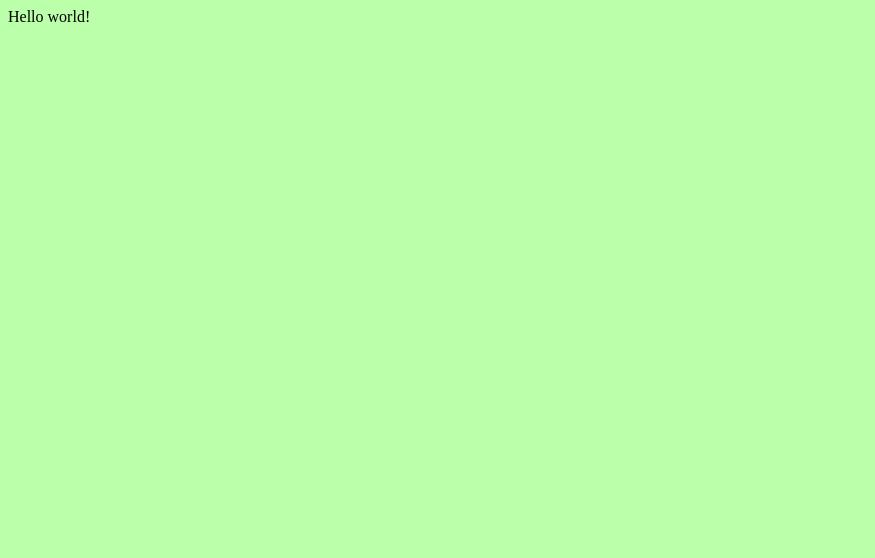
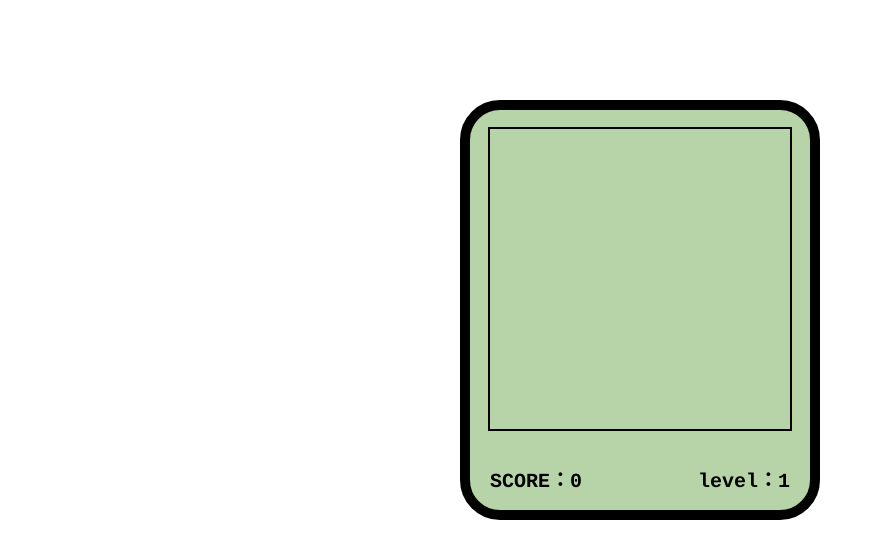
Before and after one commit to Gino-Hsu/snake-typescript, a website built with webpack: page src/index.html in a window 1280 px wide. Shown: the whole page, without its empty margins (0-875 px from the left). Built offline with nearby package versions, Linux system fonts and the light colour scheme.

Commit message:
feat: 設置基本畫面

```diff
--- a/src/index.html
+++ b/src/index.html
@@ -7,6 +7,16 @@
     <title>貪吃蛇</title>
   </head>
   <body>
-    <div>Hello world!</div>
+    <!-- 遊戲主容器 -->
+    <div id="main">
+      <!-- 遊戲畫面 -->
+      <div id="stage"></div>
+
+      <!-- 計分區 -->
+      <div id="score-panel">
+        <div>SCORE：<span id="score">0</span></div>
+        <div>level：<span id="level">1</span></div>
+      </div>
+    </div>
   </body>
 </html>
--- a/src/style/index.less
+++ b/src/style/index.less
@@ -1,3 +1,37 @@
+@bg-color: #b7d4a8;
+
+* {
+  margin: 0;
+  padding: 0;
+  box-sizing: border-box;
+}
+
 body {
-  background-color: #bfa;
+  font: bold 20px "Courier";
 }
+
+#main {
+  width: 360px;
+  height: 420px;
+  background-color: @bg-color;
+  margin:  100px auto;
+  border: 10px solid black;
+  border-radius: 40px;
+
+  display: flex;
+  flex-direction: column;
+  align-items: center;
+  justify-content: space-around;
+}
+
+#stage {
+  width: 304px;
+  height: 304px;
+  border: 2px solid black;
+}
+
+#score-panel {
+  width: 300px;
+  display: flex;
+  justify-content: space-between;
+}
```
